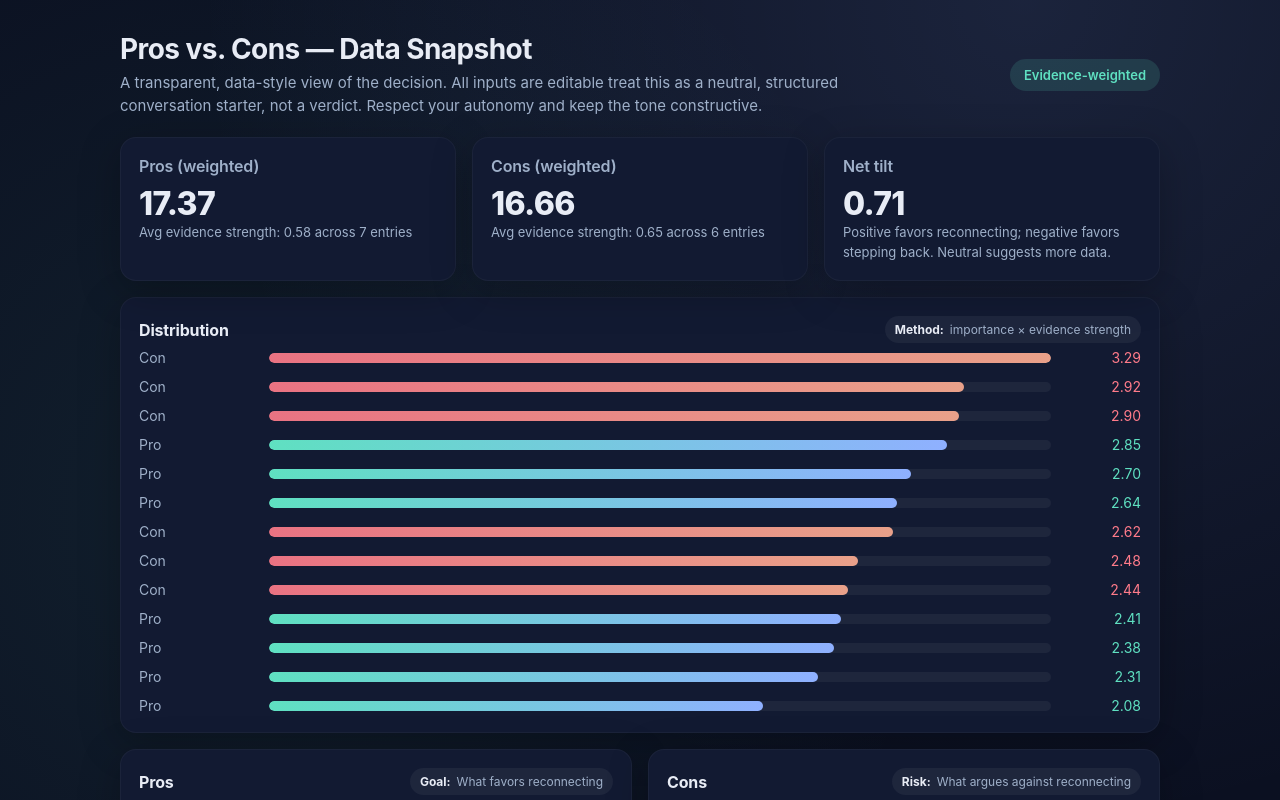
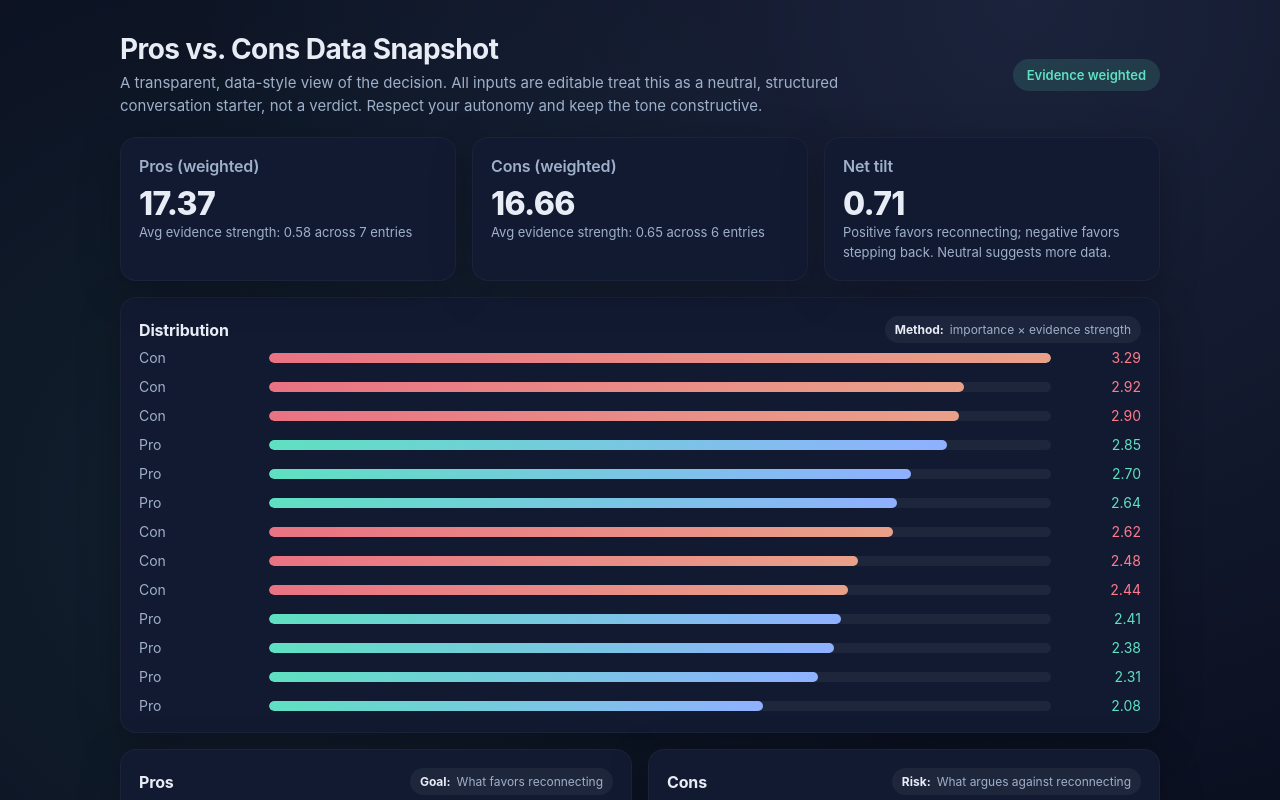
Before and after one commit to ChewxDev/pros_cons, a plain HTML site: page index.html in a window 1280 px wide. Shown: the top 800 px of the page. Drawn offline with Linux system fonts and the light colour scheme.

Commit message:
Minor updatessss

```diff
--- a/index.html
+++ b/index.html
@@ -272,14 +272,14 @@
     <div class="page">
       <header>
         <div>
-          <div class="title">Pros vs. Cons — Data Snapshot</div>
+          <div class="title">Pros vs. Cons Data Snapshot</div>
           <div class="subtitle">
             A transparent, data-style view of the decision. All inputs are
             editable treat this as a neutral, structured conversation starter,
             not a verdict. Respect your autonomy and keep the tone constructive.
           </div>
         </div>
-        <div class="pill">Evidence-weighted</div>
+        <div class="pill">Evidence weighted</div>
       </header>
 
       <section class="grid cards" style="margin-top: 20px">
```
